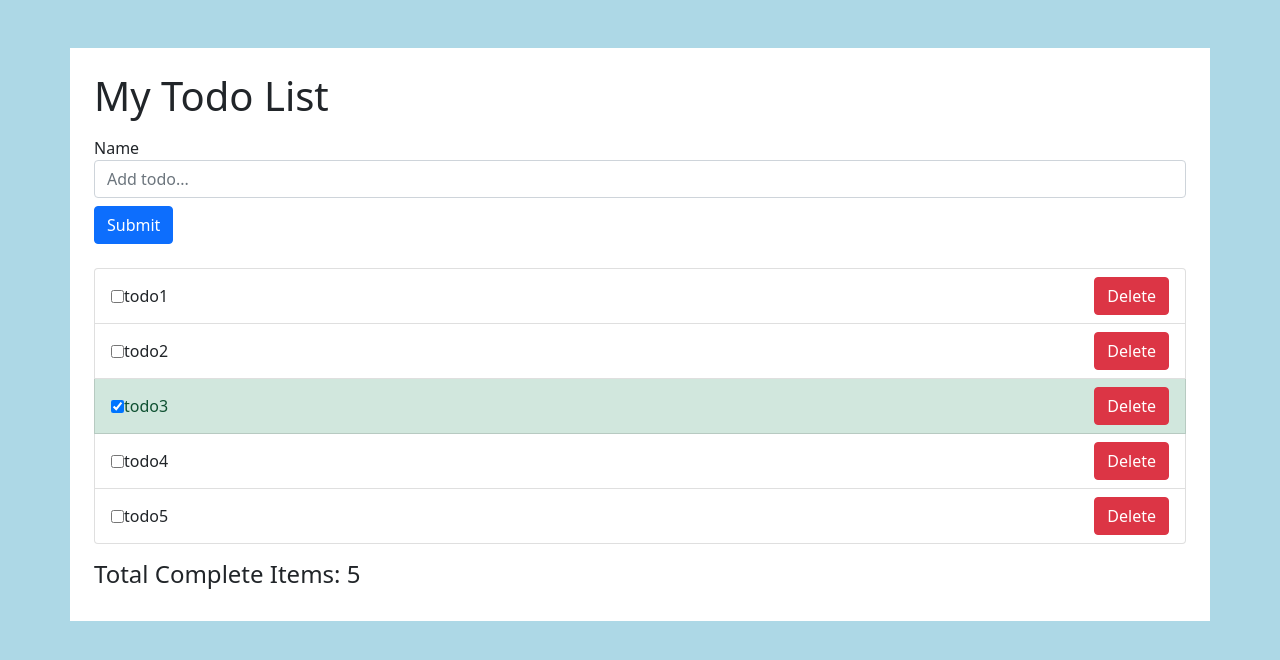
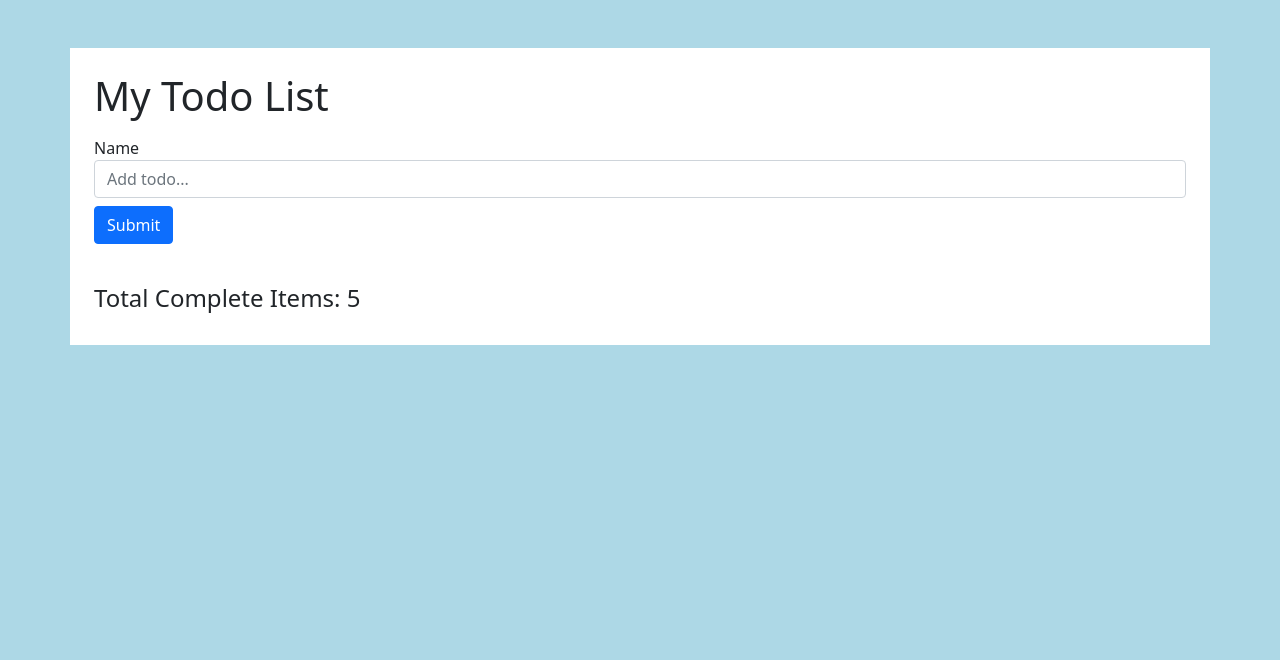
Before and after one commit to Rxavio/redux-toolkit, a React (Create React App) app: page / in a window 1280 px wide. Shown: the top 660 px of the page. Built offline with nearby package versions, Linux system fonts and the light colour scheme.

Commit message:
display item that are currently in state

```diff
--- a/src/components/TodoList.js
+++ b/src/components/TodoList.js
@@ -11,6 +11,7 @@
 	// 	{ id: 4, title: 'todo4', completed: false },
 	// 	{ id: 5, title: 'todo5', completed: false },
 	// ];
+	console.log(todos);
 
 	return (
 		<ul className='list-group'>
--- a/src/redux/todoSlice.js
+++ b/src/redux/todoSlice.js
@@ -3,11 +3,11 @@
 export const todoSlice = createSlice({
 	name: 'todos',
 	initialState: [
-        { id: 1, title: 'todo1', completed: false },
-		{ id: 2, title: 'todo2', completed: false },
-		{ id: 3, title: 'todo3', completed: true },
-		{ id: 4, title: 'todo4', completed: false },
-		{ id: 5, title: 'todo5', completed: false },
+        // { id: 1, title: 'todo1', completed: false },
+		// { id: 2, title: 'todo2', completed: false },
+		// { id: 3, title: 'todo3', completed: true },
+		// { id: 4, title: 'todo4', completed: false },
+		// { id: 5, title: 'todo5', completed: false },
     ],
 	reducers: {
 		addTodo: (state, action) => {
```
